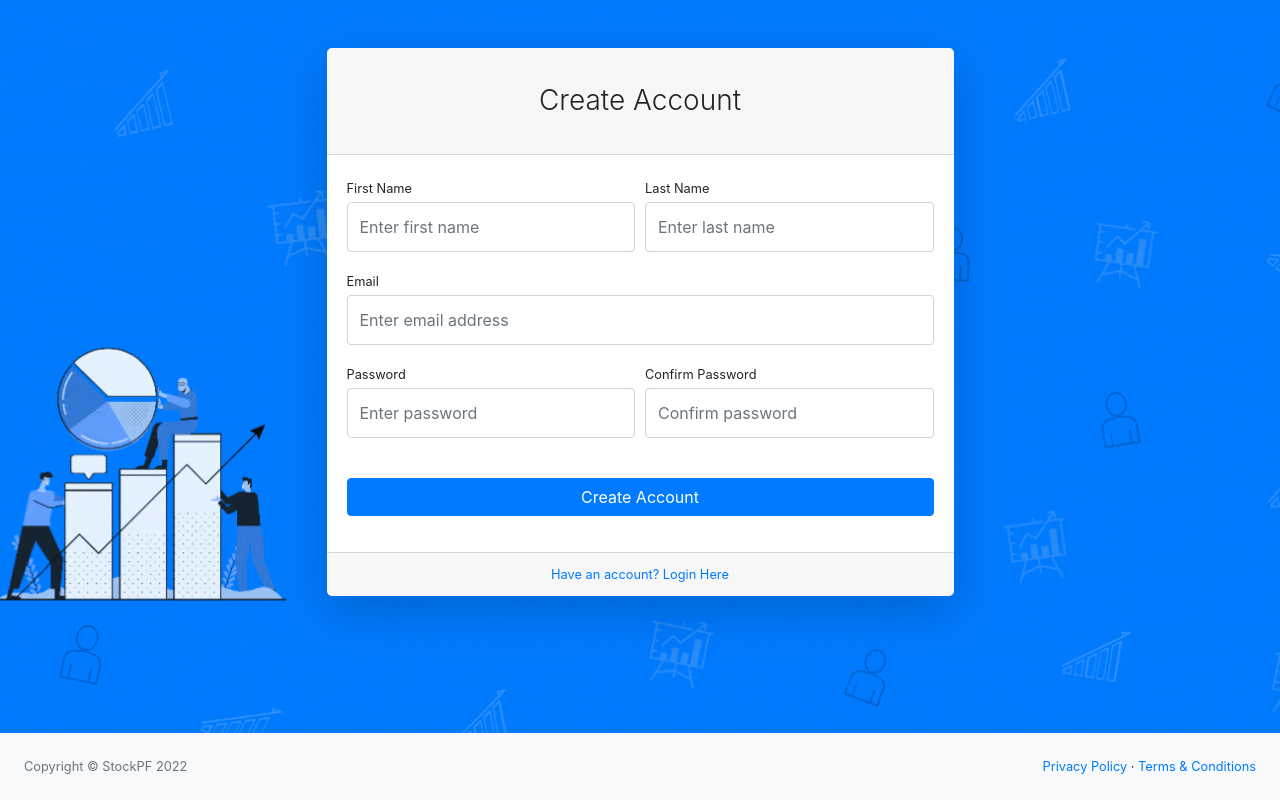
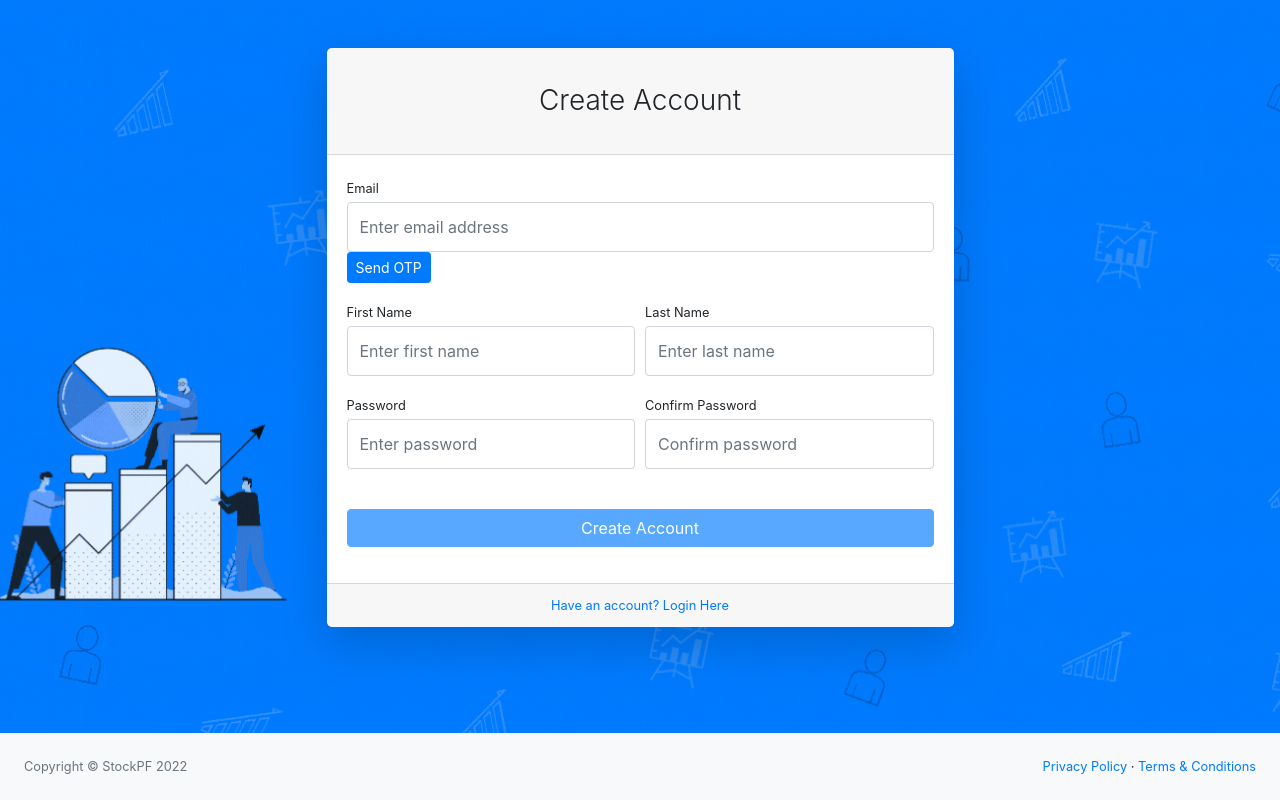
Before and after one commit to TanavAggarwal/stockP, a Django app: page /register.html/ in a window 1280 px wide. Run offline with Django 3.2, Linux system fonts and the light colour scheme; some libraries are stand-ins or nearby versions.

Commit message:
Update register.html
added email verification

```diff
--- a/templates/register.html
+++ b/templates/register.html
@@ -22,7 +22,18 @@
                                 <div class="card shadow-lg border-0 rounded-lg mt-5">
                                     <div class="card-header"><h3 class="text-center font-weight-light my-4">Create Account</h3></div>
                                     <div class="card-body">
-                                        <form method="POST">
+                                        <div class="form-group" id="email_div" style="display: ;">
+                                            <label class="small mb-1" for="email">Email</label>
+                                            <input class="form-control py-4" name="email" id="email" type="email" aria-describedby="emailHelp" placeholder="Enter email address" />
+                                            <button id="ajax_send_otp" class="btn btn-primary btn-sm">Send OTP</button>
+                                        </div>
+                                        <div class="form-group" id="otp_div" style="display: none;">
+                                            <label class="small mb-1" for="email">OTP</label>
+                                            <input class="form-control py-4" name="otp" id="otp" type="text" placeholder="otp" />
+                                            <button id="verify_otp" class="btn btn-primary btn-sm">Verify</button>
+                                        </div>
+                                        <div id="verify_text_div" class="form-group small mb-1"></div>
+                                        <form method="POST" id="form_reg">
                                             {% csrf_token %}
                                             <div class="form-row">
                                                 <div class="col-md-6">
@@ -38,10 +49,20 @@
                                                     </div>
                                                 </div>
                                             </div>
-                                            <div class="form-group">
-                                                <label class="small mb-1" for="inputEmailAddress">Email</label>
-                                                <input class="form-control py-4" name="email" id="inputEmailAddress" type="email" aria-describedby="emailHelp" placeholder="Enter email address" />
+                                            <div class="form-group" style="display: none;">
+                                                <label class="small mb-1" for="emailf">Email</label>
+                                                <input class="form-control py-4" name="emailf" id="emailf" type="email" aria-describedby="emailHelp" placeholder="Enter email address" />
                                             </div>
+                                            <!-- <div class="form-group" id="email_div" style="display: ;">
+                                                <label class="small mb-1" for="email">Email</label>
+                                                <input class="form-control py-4" name="email" id="email" type="email" aria-describedby="emailHelp" placeholder="Enter email address" />
+                                                <button id="ajax_send_otp" class="btn btn-primary btn-sm">Send OTP</button>
+                                            </div>
+                                            <div class="form-group" id="otp_div" style="display: none;">
+                                                <label class="small mb-1" for="email">OTP</label>
+                                                <input class="form-control py-4" name="otp" id="otp" type="text" placeholder="otp" />
+                                                <button id="verify_otp" class="btn btn-primary btn-sm">Verify</button>
+                                            </div> -->
                                             <div class="form-row">
                                                 <div class="col-md-6">
                                                     <div class="form-group">
@@ -57,7 +78,7 @@
                                                 </div>
                                             </div>
                                             <div class="form-group mt-4 mb-0">
-                                                <button type="submit" class="btn btn-primary btn-block">Create Account</button>
+                                                <button type="submit" class="btn btn-primary btn-block" disabled id="createAcc">Create Account</button>
                                             </div>
                                             <div class="form-group">
                                                 {% for message in messages %}
@@ -90,8 +111,58 @@
                 </footer>
             </div>
         </div>
-        <script src="https://code.jquery.com/jquery-3.5.1.slim.min.js" crossorigin="anonymous"></script>
+        <script src="https://code.jquery.com/jquery-3.5.1.min.js" crossorigin="anonymous"></script>
         <script src="https://cdn.jsdelivr.net/npm/bootstrap@4.5.3/dist/js/bootstrap.bundle.min.js" crossorigin="anonymous"></script>
+        <script>
+            $('#form_reg').on('keypress', function(e) {
+                return e.which !== 13;
+            });
+
+            var otp_from_back="";
+
+            $("#ajax_send_otp").click(function(){
+                let email = $("#email").val();
+                document.getElementById("emailf").value = email;
+                document.getElementById("email_div").style.display='none';
+
+                //let csr = $("input[name=csrfmiddlewaretoken]").val();
+                let csr = "{{csrf_token}}"
+                mydata = {email:email, csrfmiddlewaretoken:csr};
+                console.log(mydata);
+                $.ajax({
+                    url: "{% url 'send_otp' %}",
+                    method: "POST",
+                    data: mydata,
+                    dataType: "json",
+                    success: function(data){
+                        if(data.status == 1){
+                            otp_from_back = data.otp;
+                            document.getElementById("otp_div").style.display='block';
+                        }
+                        if(data.status == 0){
+                            document.getElementById("verify_text_div").style.color="green";
+                            document.getElementById("verify_text_div").innerHTML="Email Already Registered! Proceed to Login!"
+                        }
+                    },
+                });
+            });
+
+            $("#verify_otp").click(function(){
+                let user_otp = String($("#otp").val());
+                if (user_otp==otp_from_back){
+                    document.getElementById("verify_text_div").style.color="green";
+                    document.getElementById("verify_text_div").innerHTML="OTP Verified";
+                    document.getElementById("createAcc").removeAttribute("disabled");
+                }
+                else{
+                    document.getElementById("verify_text_div").style.color="red";
+                    document.getElementById("verify_text_div").innerHTML="Try Again!!";
+                    document.getElementById("otp_div").style.display="none";
+                    document.getElementById("email_div").style.display="block";
+                }
+            });
+
+        </script>
         <script src="{% static 'js/scripts.js' %}"></script>
     </body>
 </html>
```
